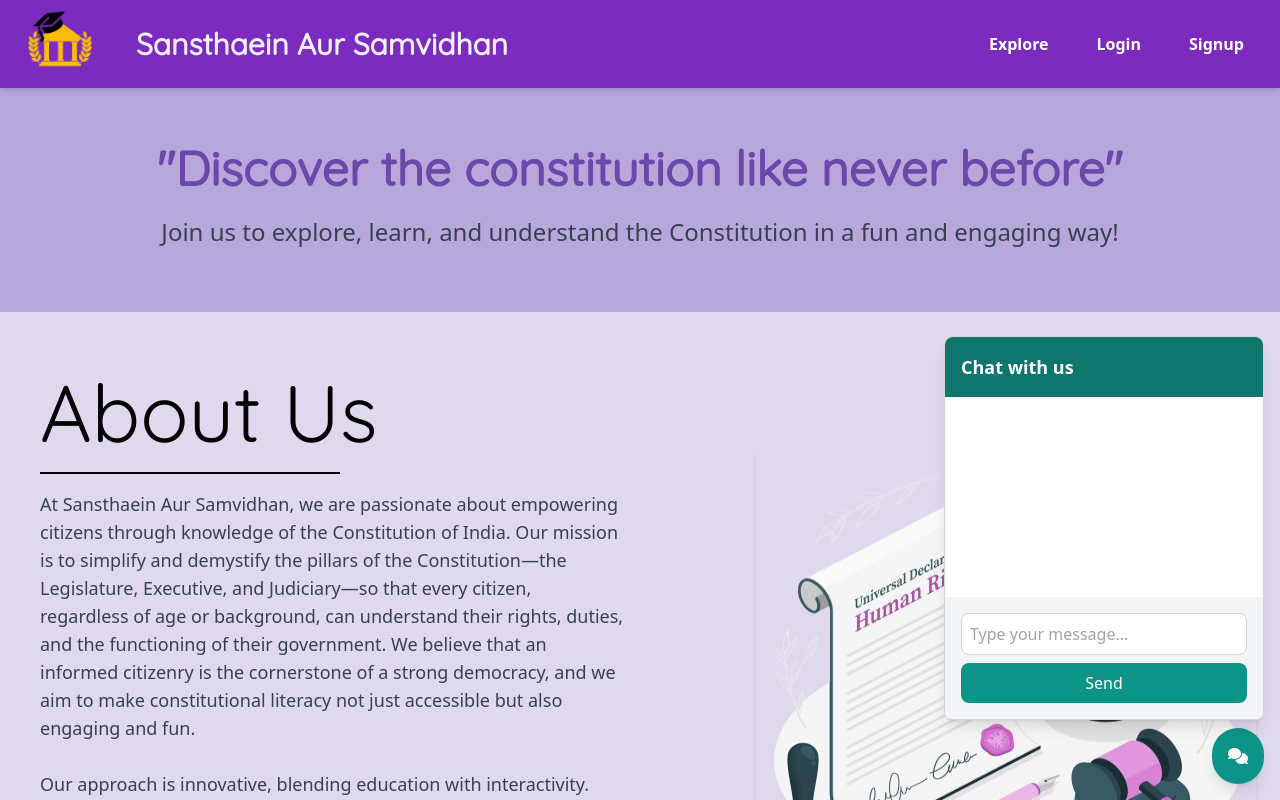
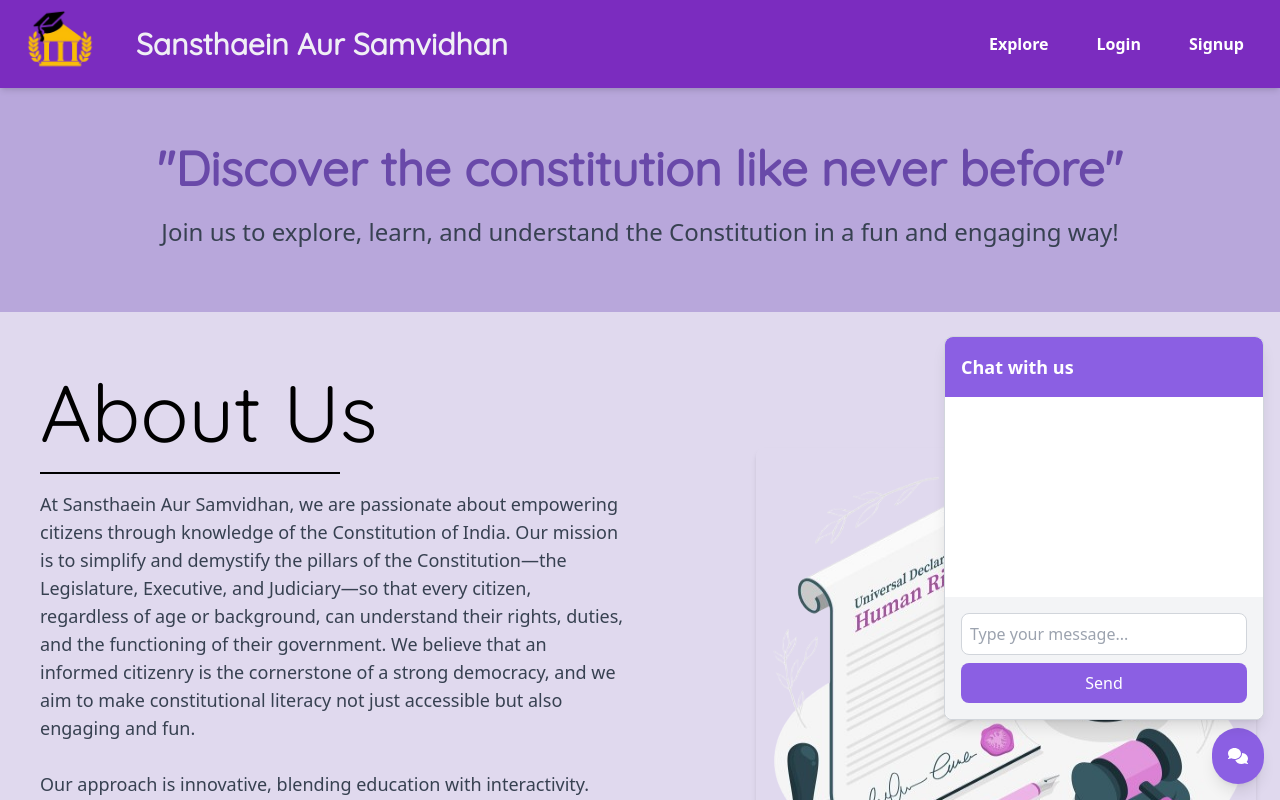
Before and after one commit to CodeCrafterss-SIH2024/frontend, a React (Create React App) app: page / in a window 1280 px wide. Both pictures are taken after a click on the button 1238 px from the left and 756 px from the top of the page. Shown: the top 800 px of the page. Built offline with nearby package versions, Linux system fonts and the light colour scheme.

Commit message:
chatbot color change

```diff
--- a/src/components/Chatbot.js
+++ b/src/components/Chatbot.js
@@ -37,18 +37,18 @@ const Chatbot = () => {
 
   return (
     <div>
-      <button onClick={toggleChatbot} className="fixed bottom-4 right-4 bg-teal-600 text-white p-4 rounded-full shadow-lg hover:bg-teal-700 transition">
+      <button onClick={toggleChatbot} className="fixed bottom-4 right-4 bg-[#8B5FE3] text-white p-4 rounded-full shadow-lg hover:bg-[#764bcb] transition">
         <FontAwesomeIcon icon={faComments} />
       </button>
       {isOpen && (
         <div className="fixed bottom-20 right-4 bg-white border border-gray-300 rounded-lg shadow-lg w-80 h-96 flex flex-col">
-          <div className="bg-teal-700 text-white p-4 rounded-t-lg">
+          <div className="bg-[#8B5FE3] text-white p-4 rounded-t-lg">
             <h3 className="text-lg font-semibold">Chat with us</h3>
           </div>
           <div className="flex-1 p-4 overflow-y-auto">
             {chat.map((message, index) => (
               <div key={index} className={`mb-2 ${message.type === 'user' ? 'text-right' : 'text-left'}`}>
-                <div className={`inline-block p-2 rounded-lg ${message.type === 'user' ? 'bg-teal-500 text-white' : 'bg-teal-100 text-gray-800'}`}>
+                <div className={`inline-block p-2 rounded-lg ${message.type === 'user' ? 'bg-[#8B5FE3] text-white' : 'bg-[#ac82ff] text-gray-800'}`}>
                   {message.text}
                 </div>
               </div>
@@ -57,12 +57,12 @@ const Chatbot = () => {
           <div className="p-4 bg-gray-100 rounded-b-lg">
             <input
               type="text"
-              className="w-full p-2 border border-gray-300 rounded-lg focus:outline-none focus:ring-2 focus:ring-teal-500"
+              className="w-full p-2 border border-gray-300 rounded-lg focus:outline-none focus:ring-2 focus:bg-[#8B5FE3]"
               placeholder="Type your message..."
               value={input}
               onChange={handleInputChange}
             />
-            <button onClick={handleSend} className="mt-2 w-full bg-teal-600 text-white p-2 rounded-lg hover:bg-teal-700 transition">Send</button>
+            <button onClick={handleSend} className="mt-2 w-full bg-[#8B5FE3] text-white p-2 rounded-lg hover:bg-[#8B5FE3] transition">Send</button>
           </div>
         </div>
       )}
```
